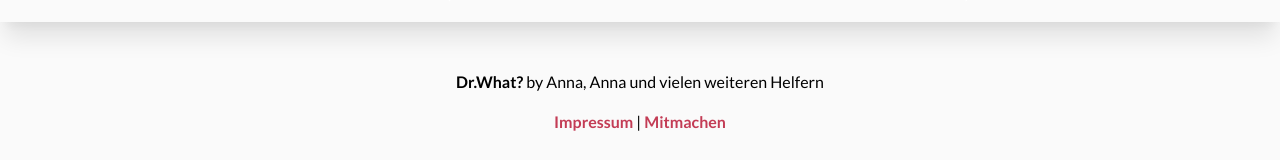
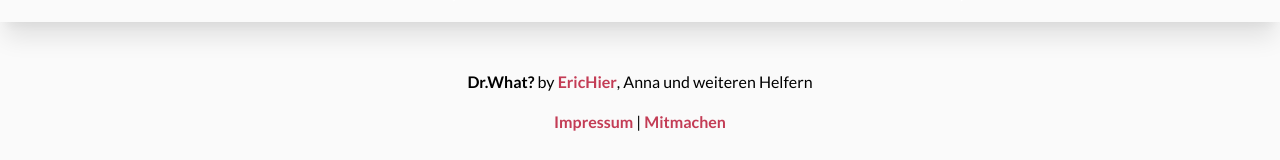
Before and after one commit to EricHier/dr-what, a Nuxt app: page / in a window 1280 px wide. Shown: the part 357-517 px from the top of the page. Built offline with nearby package versions, Linux system fonts and the light colour scheme.

Commit message:
upadted wording in Header.vue and Footer.vue

```diff
--- a/components/gui-elements/Footer.vue
+++ b/components/gui-elements/Footer.vue
@@ -2,7 +2,7 @@
   <div>
     <footer class="pt-12 pb-24 px-6 bg-footer">
       <div class="container mx-auto text-center">
-        <p class="mb-4"><b>Dr.What?</b> by Anna, Anna und vielen weiteren Helfern</p>
+        <p class="mb-4"><b>Dr.What?</b> by <a href="https://github.com/erichier" class="font-bold text-accent" target="_blank">EricHier</a>, Anna und weiteren Helfern</p>
         <nuxt-link to="/impressum" title="Impressum" class="font-bold text-accent">Impressum</nuxt-link> |
         <nuxt-link to="/mitmachen" title="Mitmachen" class="font-bold text-accent">Mitmachen</nuxt-link>
       </div>
@@ -11,8 +11,8 @@
   </div>
 </template>
 <style scoped>
-    a {
-        cursor: pointer;
-        text-decoration: none;
-    }
+  a {
+    cursor: pointer;
+    text-decoration: none;
+  }
 </style>
--- a/components/gui-elements/Header.vue
+++ b/components/gui-elements/Header.vue
@@ -17,7 +17,7 @@
     <div class="w-full p-8 py-4 bg-accent shadow-xl animated fadeIn">
       <div class="container mx-auto text-white text-md md:text-lg font-bold tracking-wider text-justify md:text-center">
         Da die Webseite aktuell im Aufbau ist, kann es noch zu Fehlern kommen. <br class="hidden md:static">
-        Sollte das der Falls sein, kontaktiere uns bitte.
+        Sollte das der Fall sein, kontaktiere uns bitte.
       </div>
     </div>
   </div>
```
Lines whose indentation alone changed are shown as unchanged.
